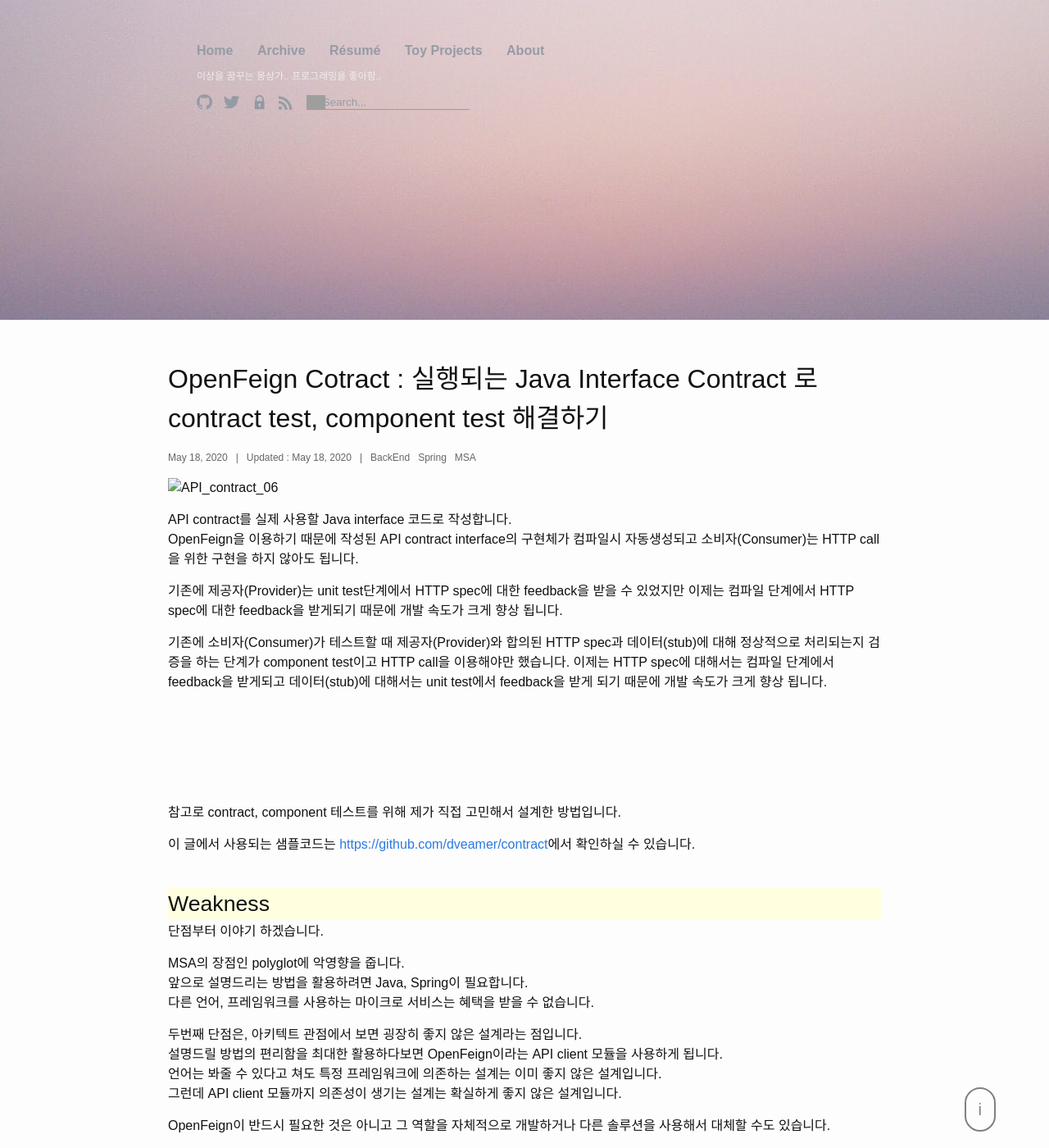
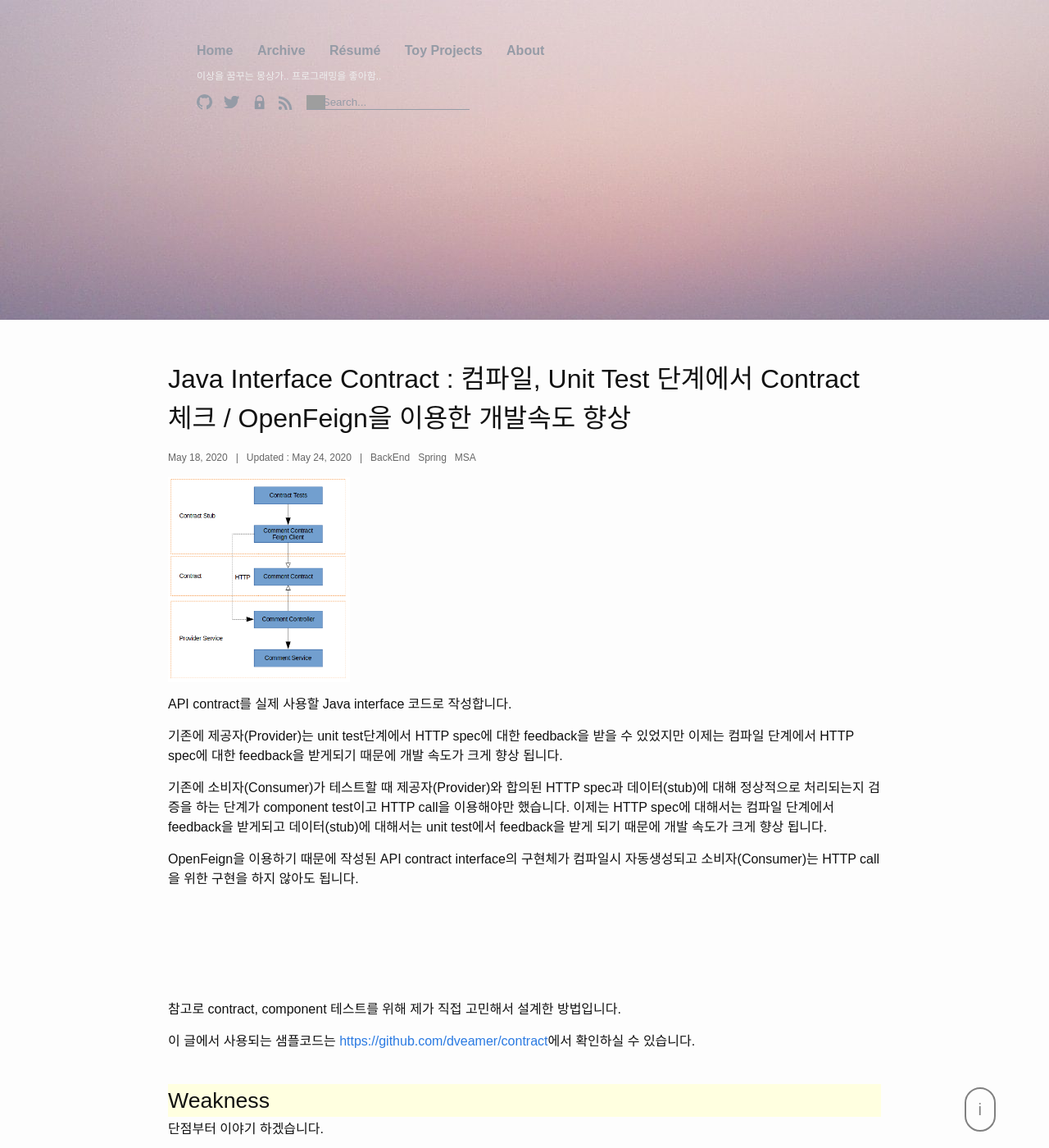
Before and after one commit to dveamer/dveamer.github.io, a Jekyll site: the page built from _posts/Spring/2020-05-18-JavaContractInterface.md, in a window 1280 px wide and 1400 px high. Shown: the whole window at 82% size. Built offline with Jekyll 4.4.1, drawn with Linux system fonts in a browser that asks for light colours; grey boxes are pictures that could not be loaded.

Commit message:
homepage

```diff
--- a/_posts/Spring/2020-05-18-FeignClientStub.md
+++ b/_posts/Spring/2020-05-18-JavaContractInterface.md
@@ -1,20 +1,21 @@
 ---
 layout: post
-title: "OpenFeign Cotract : 실행되는 Java Interface Contract 로 contract test, component test 해결하기"
+title: "Java Interface Contract : 컴파일, Unit Test 단계에서 Contract 체크 / OpenFeign을 이용한 개발속도 향상"
 date: 2020-05-18 00:00:00
-lastmod: 2020-05-18 00:00:00
+lastmod: 2020-05-24 00:00:00
 categories: BackEnd
 tags: BackEnd Spring MSA
 ---
 
-![API_contract_06](/images/post_img/API_contract_06.png){:class="imgTitle"}
+![API_contract_08](/images/post_img/APIcontract/API_contract_08.png){:class="imgTitle"}
 
 API contract를 실제 사용할 Java interface 코드로 작성합니다.
-OpenFeign을 이용하기 때문에 작성된 API contract interface의 구현체가 컴파일시 자동생성되고 소비자(Consumer)는 HTTP call을 위한 구현을 하지 않아도 됩니다.
 
 기존에 제공자(Provider)는 unit test단계에서 HTTP spec에 대한 feedback을 받을 수 있었지만 이제는 컴파일 단계에서 HTTP spec에 대한 feedback을 받게되기 때문에 개발 속도가 크게 향상 됩니다.
 
 기존에 소비자(Consumer)가 테스트할 때 제공자(Provider)와 합의된 HTTP spec과 데이터(stub)에 대해 정상적으로 처리되는지 검증을 하는 단계가 component test이고 HTTP call을 이용해야만 했습니다. 이제는 HTTP spec에 대해서는 컴파일 단계에서 feedback을 받게되고 데이터(stub)에 대해서는 unit test에서 feedback을 받게 되기 때문에 개발 속도가 크게 향상 됩니다.
+
+OpenFeign을 이용하기 때문에 작성된 API contract interface의 구현체가 컴파일시 자동생성되고 소비자(Consumer)는 HTTP call을 위한 구현을 하지 않아도 됩니다.
 
 
 <!--more-->
@@ -45,7 +46,7 @@
 
 # Contract Interface 계층 추가
 
-![API_contract_04](/images/post_img/API_contract_04.png)
+![API_contract_04](/images/post_img/APIcontract/API_contract_04.png)
 
 댓글을 관리하는 comment 서비스가 있습니다.
 그리고 comment 서비스는 댓글 정보만이 아니라 댓글이 어떤 글(article)에 달렸는지에 대한 정보도 함께 관리합니다.
@@ -53,7 +54,7 @@
 Comment 서비스가 제공하는 API는 다른 여러 서비스들이 아래처럼 HTTP 호출을 할 수 있습니다.
 위 이미지의 점선으로 표시된 화살표는 HTTP call을 의미합니다.
 
-![API_contract_05](/images/post_img/API_contract_05.png)
+![API_contract_05](/images/post_img/APIcontract/API_contract_05.png)
 
 그런데 소비자와 제공자 사이에 contract-comment라는 인터페이스를 만들어 보겠습니다.
 새롭게 소개된 contract-comment는 실제 Java interface 로써 jar 형태로 제공되며 소비자, 제공자 모두 사용합니다.
@@ -86,7 +87,7 @@
 
 # 협업 작업 과정
 
-![API_contract_09](/images/post_img/API_contract_09.png)
+![API_contract_09](/images/post_img/APIcontract/API_contract_09.png)
 
 Contract 계층은 개념적인 존재가 아니라 코드로 존재하는 실제 계층입니다.
 즉, 그 코드는 생성되어야하고 보관되어야하고 관리되어야 합니다.
@@ -425,7 +426,7 @@
 
 # Consumer 개발 진행
 
-![API_contract_07](/images/post_img/API_contract_07.png)
+![API_contract_07](/images/post_img/APIcontract/API_contract_07.png)
 
 필요한 API에 대한 contract, contract stub이 모두 Maven Repository에 배포되어 있다고 하면 소비자는 큰 노력없이 빠르고 쉽게 개발이 진행 가능합니다.
 위의 다이어그램처럼 소비자 코드는 contract 의 구현체인 stub을 호출하게 됩니다. Java call만으로 테스트가 되기 때문에 stub server의 기동유무에 대해 신경쓸 필요도 없습니다.
@@ -594,7 +595,7 @@
 
 ## Consumer 배포
 
-![API_contract_08](/images/post_img/API_contract_08.png)
+![API_contract_08](/images/post_img/APIcontract/API_contract_08.png)
 
 소비자 측에서는 제공자 측에서 배포가 완료되었는지를 체크 후 배포를 진행해야 합니다. 이를 위한 어떤 다른 장치가 필요할 수도 있습니다.
 배포가 완료되고 나면 위의 다이어그램처럼 소비자 service가 HTTP call을 제공자에게 보낼 수 있게 됩니다. 이 때는 OpenFeign이 제공한 Contract interface의 구현체가 사용됩니다.
@@ -602,7 +603,7 @@
 
 # Provider 개발 진행
 
-![API_contract_06](/images/post_img/API_contract_06.png)
+![API_contract_06](/images/post_img/APIcontract/API_contract_06.png)
 
 
 Controller 작성과 그에 대한 unit test를 작성에 대해서 살펴 볼 것입니다.
@@ -745,7 +746,7 @@
 
 배포가 완료되고 나면 아래 다이어그램처럼 소비자가 직접 HTTP call을 제공자에게 보낼 수 있게 됩니다.
 
-![API_contract_08](/images/post_img/API_contract_08.png)
+![API_contract_08](/images/post_img/APIcontract/API_contract_08.png)
 
 
 
```
